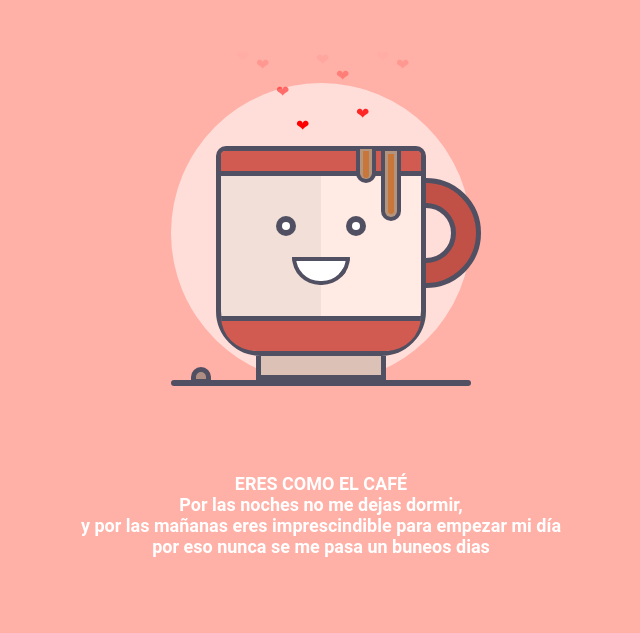
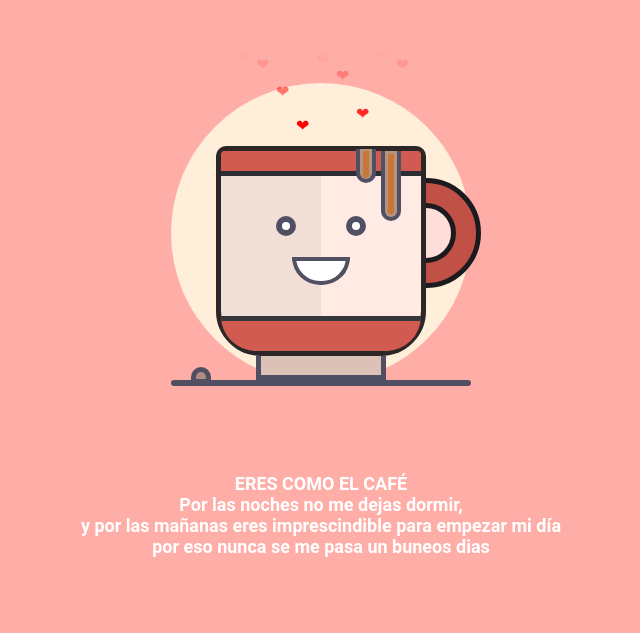
Before and after one commit to ING-ANGEL-GC/prueba, a plain HTML site: page index.html in a window 1280 px wide. Shown: the part 167-800 px from the top of the page, without its empty margins (319-959 px from the left). Drawn offline with Linux system fonts and the light colour scheme.

Commit message:
Update estilos.css

```diff
--- a/estilos.css
+++ b/estilos.css
@@ -1,6 +1,3 @@
-/* by encodedmabel
-https://linktr.ee/mabelolivera10 */
-
 
 *{
     position: absolute;
@@ -13,7 +10,7 @@ https://linktr.ee/mabelolivera10 */
 
   body {
     margin: 0;
-  background-color: #ffb0a7;
+    background-color: #ffada7;
     text-align: center;
     font-family: 'Roboto', sans-serif;
   }
@@ -27,7 +24,7 @@ h1 {
   .container {
     width: 300px;
     height: 300px;
-  background-color: #ffdeda;
+    background-color: #ffefda;
     border-radius: 50%;
     z-index: -1;
   }
@@ -72,14 +69,14 @@ h1 {
     height: 200px;
     top: -32%;
     border-radius: 10px 10px 45px 45px;
-  border: 5px solid #514f62;
+    border: 5px solid #2d2626;
     left: -2.5%;
   }
 
   .TPart {
     height: 20px;
     background-color: #d15b51;
-  border-bottom: 5px solid #514f62;
+    border-bottom: 5px solid #2e2d33;
     border-radius: 4px 4px 0px 0px;
     top: -87.5%;
   }
@@ -87,7 +84,7 @@ h1 {
   .BPart {
     height: 30px;
     background-color: #d15b51;
-  border-top: 5px solid #514f62;
+    border-top: 5px solid #36363e;
     top: 82.5%;
     border-radius: 0px 0px 45px 45px;
   }
@@ -97,7 +94,7 @@ h1 {
     width: 200px;
     left: 25%;
     top: -50%;
-  border: 5px solid #514f62;
+    border: 5px solid #1b1a1e;
     border-radius: 0px 90px 90px 0px;
     height: 100px;
   }
```
Lines whose indentation alone changed are shown as unchanged.
